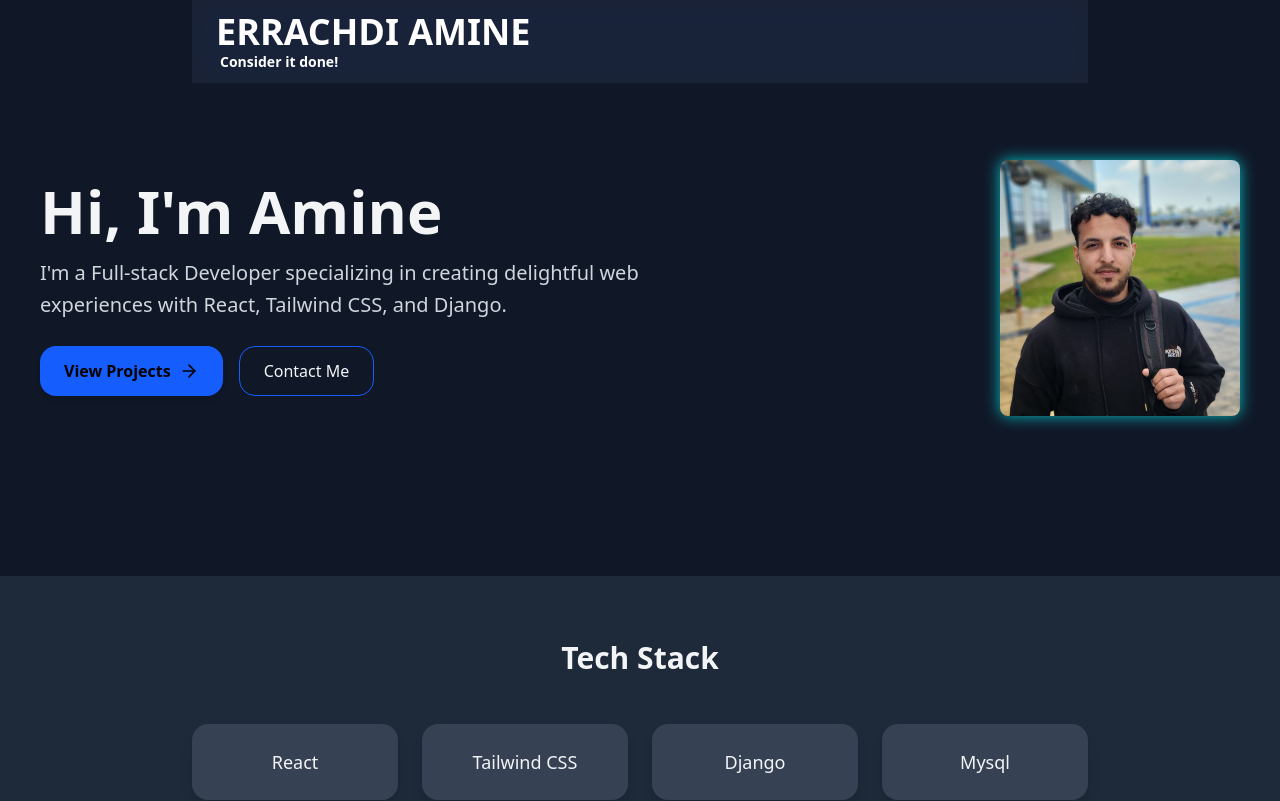
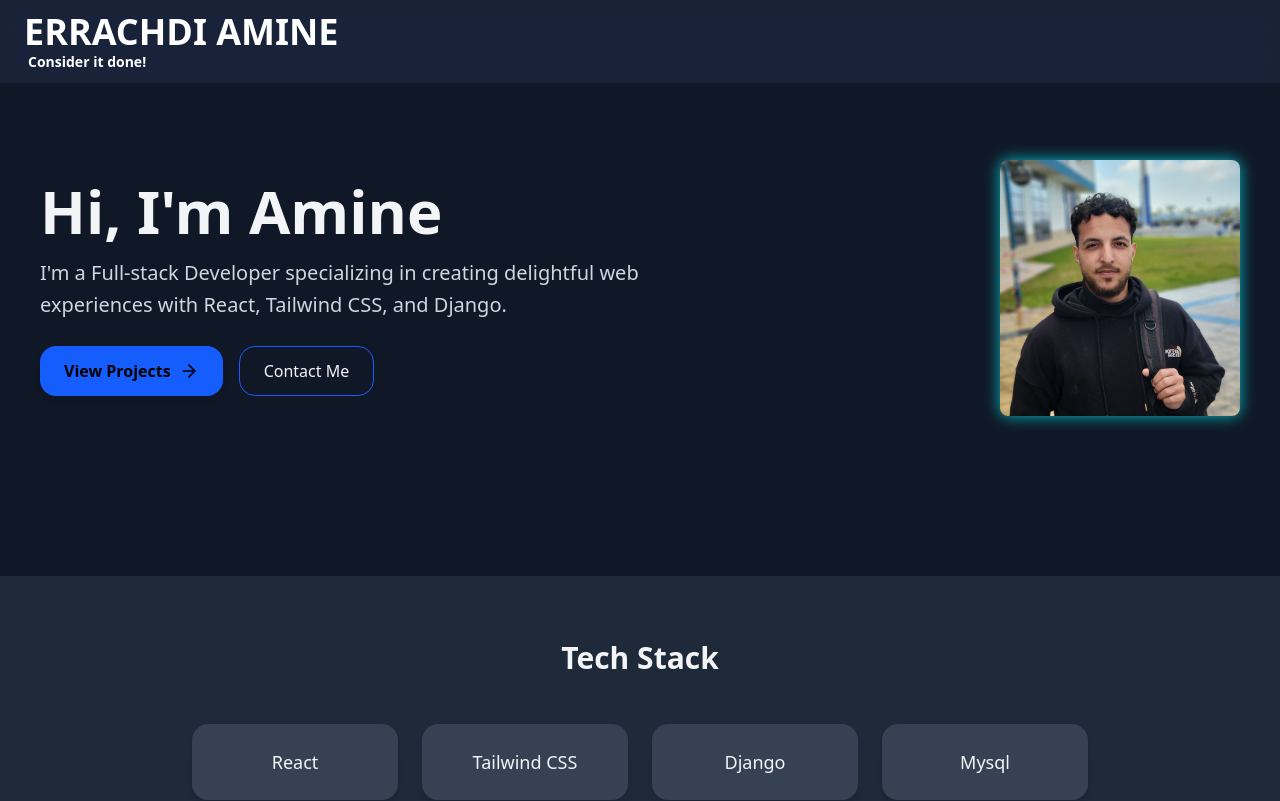
Before and after one commit to ErrachdiAmine/portfolio, a React (Vite) app in the folder frontend/: page / in a window 1280 px wide. Shown: the top 801 px of the page. Built offline with nearby package versions, Linux system fonts and the light colour scheme; no server answers.

Commit message:
adjust navbar width

```diff
--- a/frontend/src/components/navbar.jsx
+++ b/frontend/src/components/navbar.jsx
@@ -12,7 +12,7 @@ const Navbar = () => {
     <>
       <div className="fixed top-0 left-0 right-0 flex justify-center z-50">
         <div
-          className="relative overflow-hidden w-full max-w-4xl bg-white/5 backdrop-blur-md backdrop-saturate-150 px-6 py-3 shadow-none border-0"
+          className="relative overflow-hidden w-full bg-white/5 backdrop-blur-md backdrop-saturate-150 px-6 py-3 shadow-none border-0"
           style={{
             WebkitMaskImage: 'linear-gradient(180deg, black 0%, black 98%, transparent 100%)',
             maskImage: 'linear-gradient(180deg, black 0%, black 98%, transparent 100%)',
```
